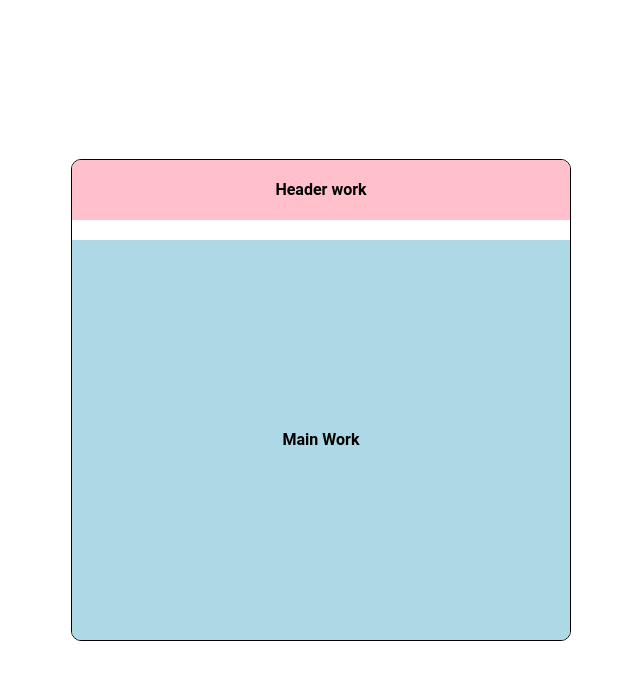
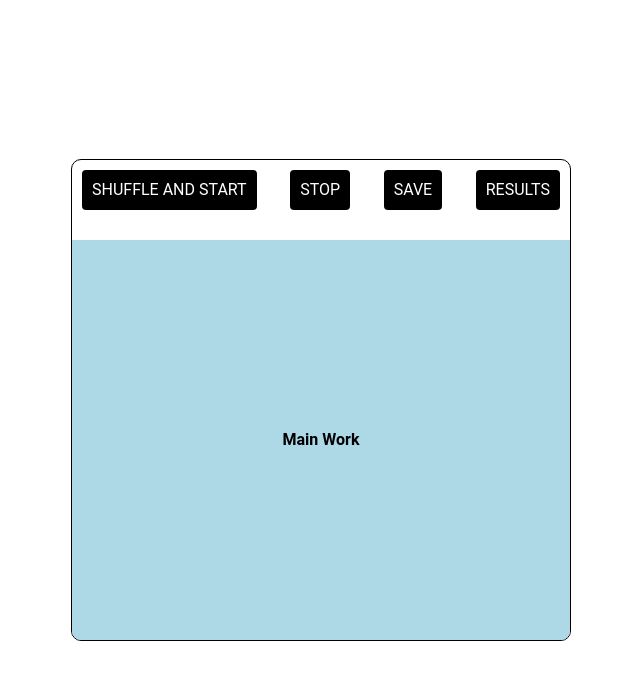
Before and after one commit to MaryAnzh/tag-game, a website built with webpack: page index.html in a window 1280 px wide. Shown: the whole page, without its empty margins (319-959 px from the left). Built offline with nearby package versions, Linux system fonts and the light colour scheme.

Commit message:
feat: add style

```diff
--- a/src/assets/style/style.scss
+++ b/src/assets/style/style.scss
@@ -34,11 +34,11 @@ body {
 header {
     width: 100%;
     height: 60px;
+    padding: 0 10px;
     margin-bottom: 20px;
     display: flex;
     justify-content: center;
     align-items: center;
-    background: pink;
 }
 
 main {
--- a/src/view/components/header/header.scss
+++ b/src/view/components/header/header.scss
@@ -0,0 +1,25 @@
+.header-list {
+    width: 100%;
+    display: flex;
+    justify-content: space-between;
+
+    &__item {
+        padding: 10px 10px;
+        color: white;
+        border-radius: 4px;
+        background: black;
+        text-transform: uppercase;
+        cursor: pointer;
+        transition: .3s;
+
+        &:hover {
+            opacity: 0.7;
+        }
+
+        &:active {
+            opacity: 0.5;
+
+        }
+
+    }
+}
--- a/src/view/components/header/header.ts
+++ b/src/view/components/header/header.ts
@@ -2,17 +2,18 @@ import { PageRenderer } from '../../../model/page-renderer.model';
 
 class Header implements PageRenderer {
   public navList: string[] = [
-    'About',
-    'Map',
-    'Zoos',
-    'Donate',
-    'Contact us'
+    'shuffle and start',
+    'stop',
+    'save',
+    'results',
   ];
 
   render(): Promise<string> {
 
     const view =  /*html*/`
-          <h2>Header work</h2>
+          <ul class="header-list">
+            ${this.createNav(this.navList)}
+          </ul>
         `
     return Promise.resolve(view);
   }
@@ -22,6 +23,17 @@ class Header implements PageRenderer {
     return Promise.resolve();
   }
 
+  createNav(navList: string[]) {
+    return navList.reduce((nav, item) => {
+      const vuew = `
+      <li class="header-list__item"
+        data-type="${item}">
+          ${item}
+      </li>`;
+      return nav + vuew;
+    }, ``);
+  }
+
 }
 
 export { Header };
```
